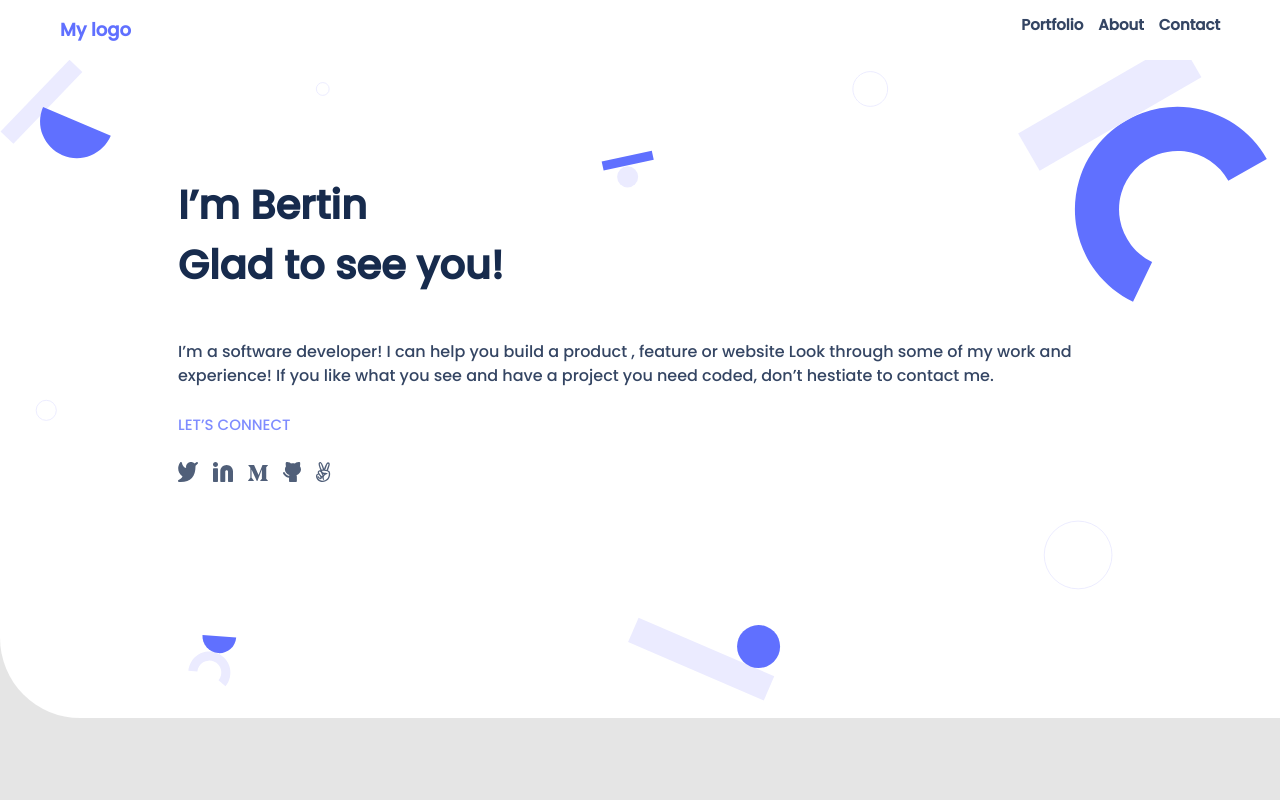
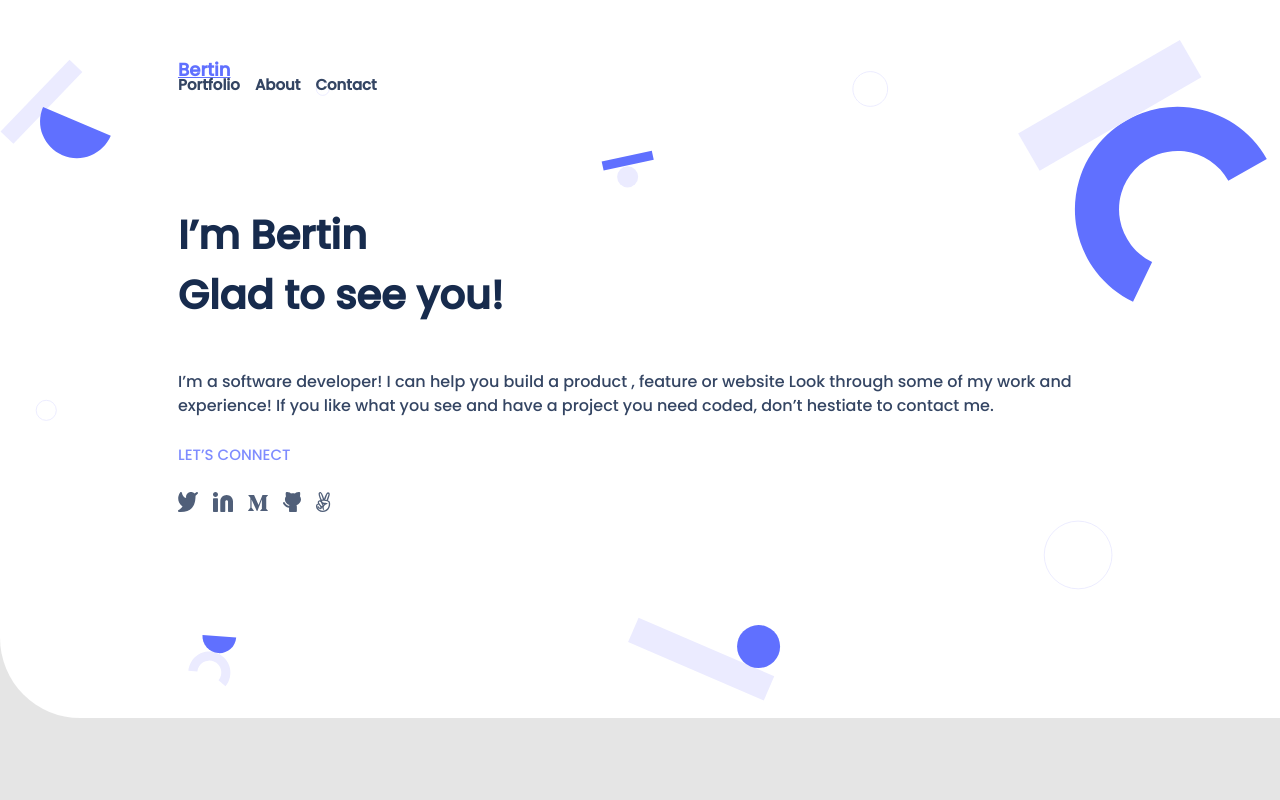
Before and after one commit to bertinkambale/My__Portfolio__1, a website: page index.html in a window 1280 px wide. Shown: the top 800 px of the page. Drawn offline with Linux system fonts and the light colour scheme.

Commit message:
added html element and claases

```diff
--- a/index.html
+++ b/index.html
@@ -21,28 +21,19 @@
   <body>
     <div class="back"></div>
     <section class="my-first-section container">
-      <header class="header">
-        <a>My logo</a>
-        <nav>
-          <svg
-            width="24"
-            height="24"
-            viewBox="0 0 24 24"
-            fill="none"
-            xmlns="http://www.w3.org/2000/svg"
-          >
-            <path
-              fill-rule="evenodd"
-              clip-rule="evenodd"
-              d="M3 7C3 6.44772 3.44772 6 4 6H20C20.5523 6 21 6.44772 21 7C21 7.55228 20.5523 8 20 8H4C3.44772 8 3 7.55228 3 7ZM3 12C3 11.4477 3.44772 11 4 11L20 11C20.5523 11 21 11.4477 21 12C21 12.5523 20.5523 13 20 13L4 13C3.44772 13 3 12.5523 3 12ZM4 16C3.44772 16 3 16.4477 3 17C3 17.5523 3.44772 18 4 18H20C20.5523 18 21 17.5523 21 17C21 16.4477 20.5523 16 20 16H4Z"
-              fill="#6070FF"
-            />
-          </svg>
-          <ul>
-            <li><a class="a-link">Portfolio</a></li>
-            <li><a class="a-link">About</a></li>
-            <li><a class="a-link">Contact</a></li>
+      <header class="">
+        <nav class="navbar">
+          <a href="#" class="nav-branding">Bertin</a>
+          <ul class="nav-menu">
+            <li class="nav-item"><a class="nav-link">Portfolio</a></li>
+            <li class="nav-item"><a class="nav-link">About</a></li>
+            <li class="nav-item"><a class="nav-link">Contact</a></li>
           </ul>
+          <div class="hamburger">
+            <span class="bar"></span>
+            <span class="bar"></span>
+            <span class="bar"></span>
+          </div>
         </nav>
       </header>
       <section class="main-header container">
@@ -306,5 +297,6 @@
       </div>
     </div>
     <!--Contact me section -->
+    <script src="script.js"></script>
   </body>
 </html>
```
